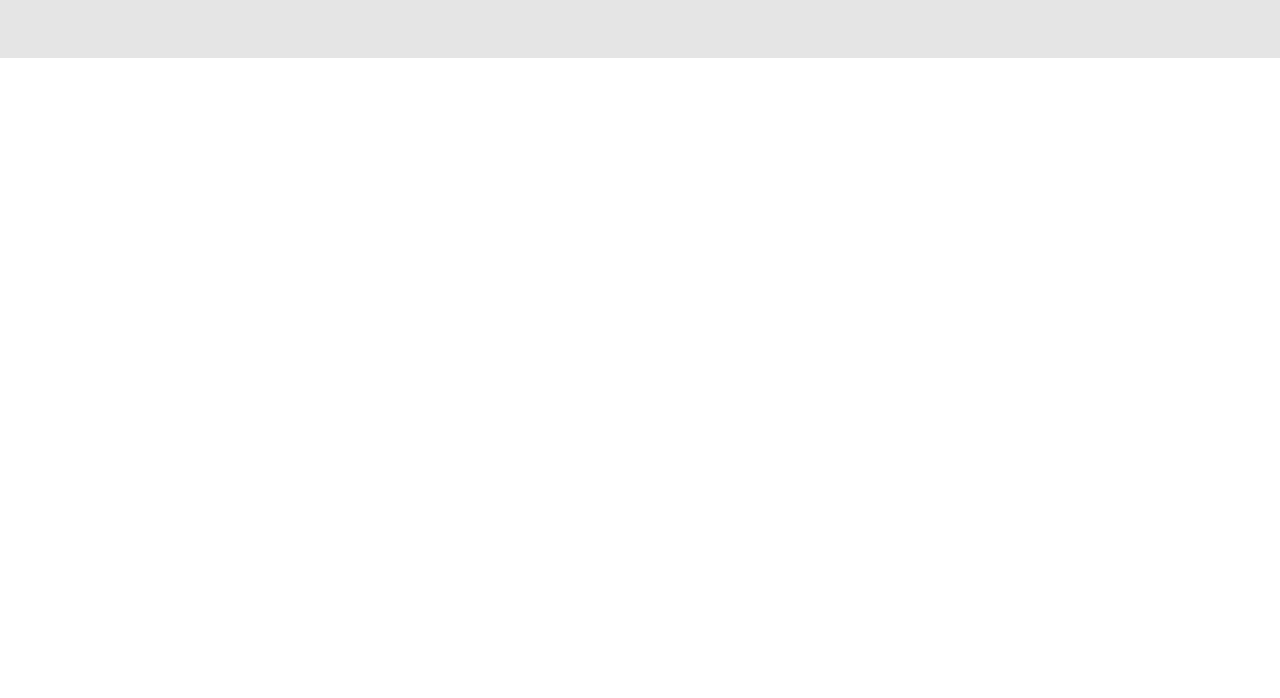
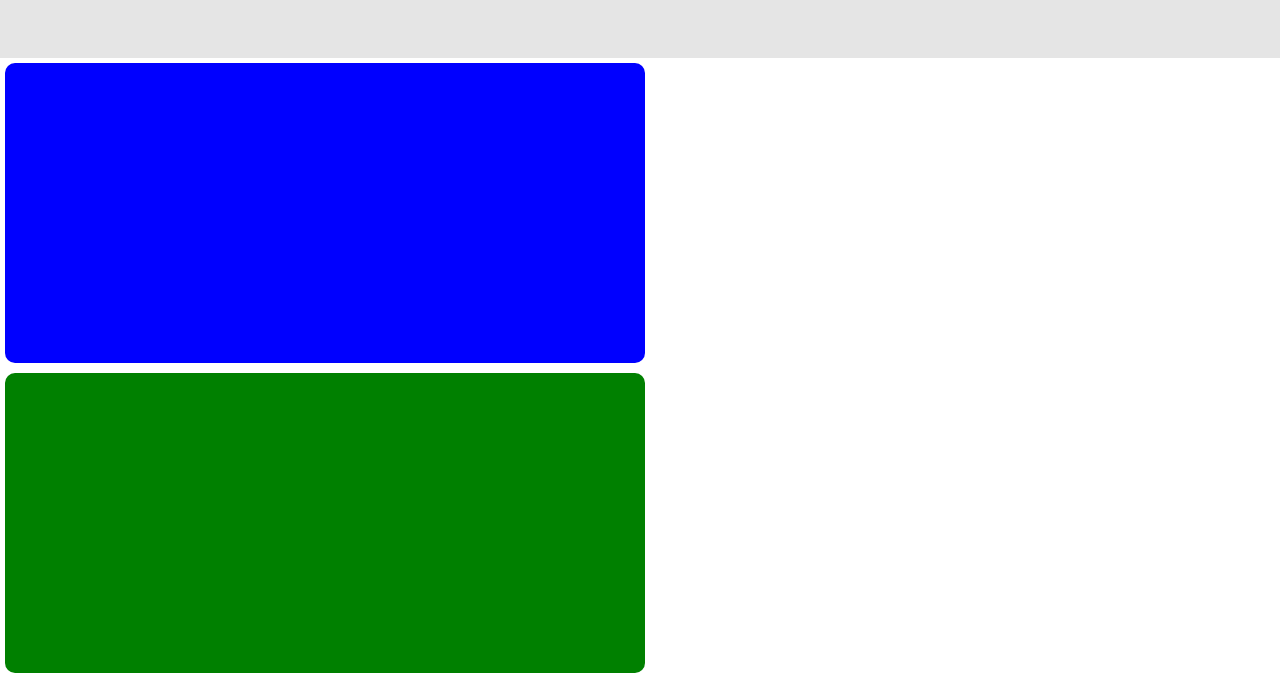
Before and after one commit to ana32323/front03, a plain HTML site: page index.html in a window 1280 px wide. Shown: the part 102-800 px from the top of the page. Drawn offline with Linux system fonts and the light colour scheme.

Commit message:
Estudos posicionamento

```diff
--- a/css/style.css
+++ b/css/style.css
@@ -15,3 +15,20 @@
     left: 50%;
     transform: translate(-50%, -50%);
 }
+
+.box{
+    width: 50vw;
+    height: 300px;
+    float: left;
+    border-radius: 10px;
+    margin: 5px;
+
+}
+
+#b1{
+    background-color: blue;
+}
+
+#b2{
+    background-color: green;
+}
--- a/index.html
+++ b/index.html
@@ -11,6 +11,13 @@
          <h1 class="titulo-site">Aula 06 - Front-End</h1>
 </header>
 
+<div id="b1" class="box">
+
+</div>
+
+<div id="b2" class="box">
+
+</div>
 
 </body>
 </html>
```
